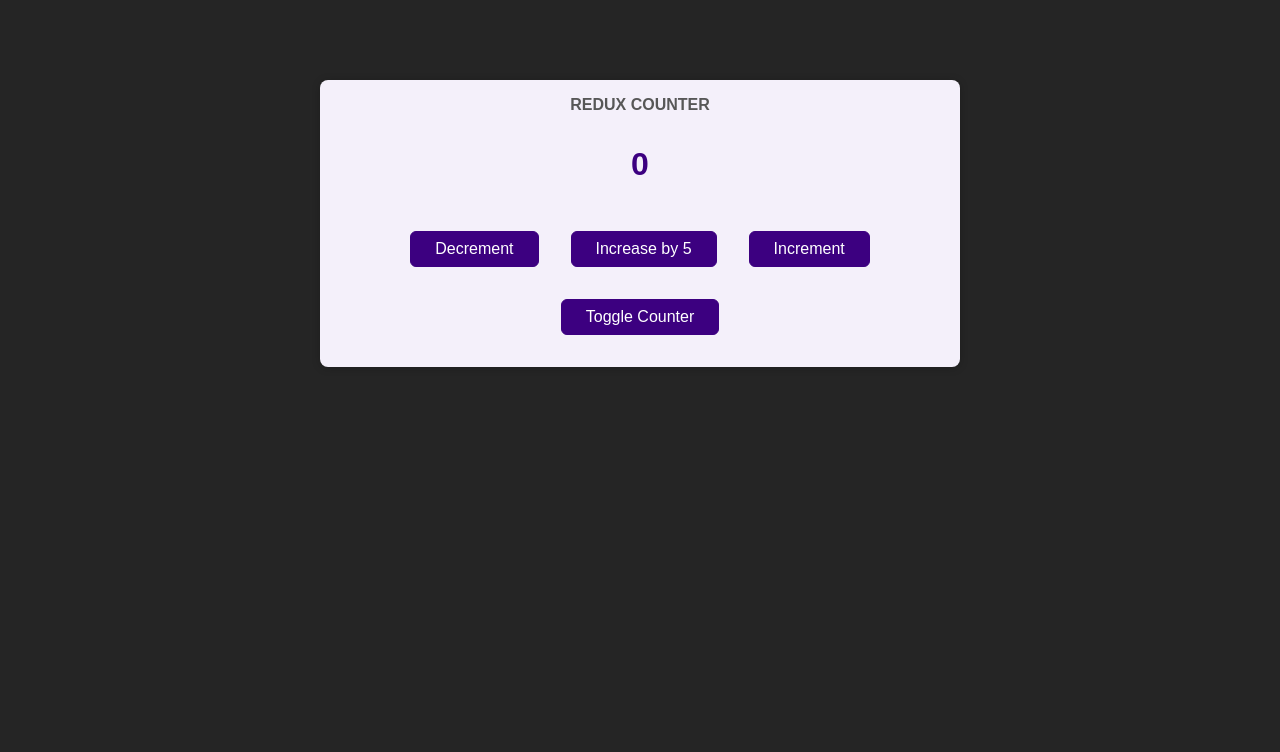
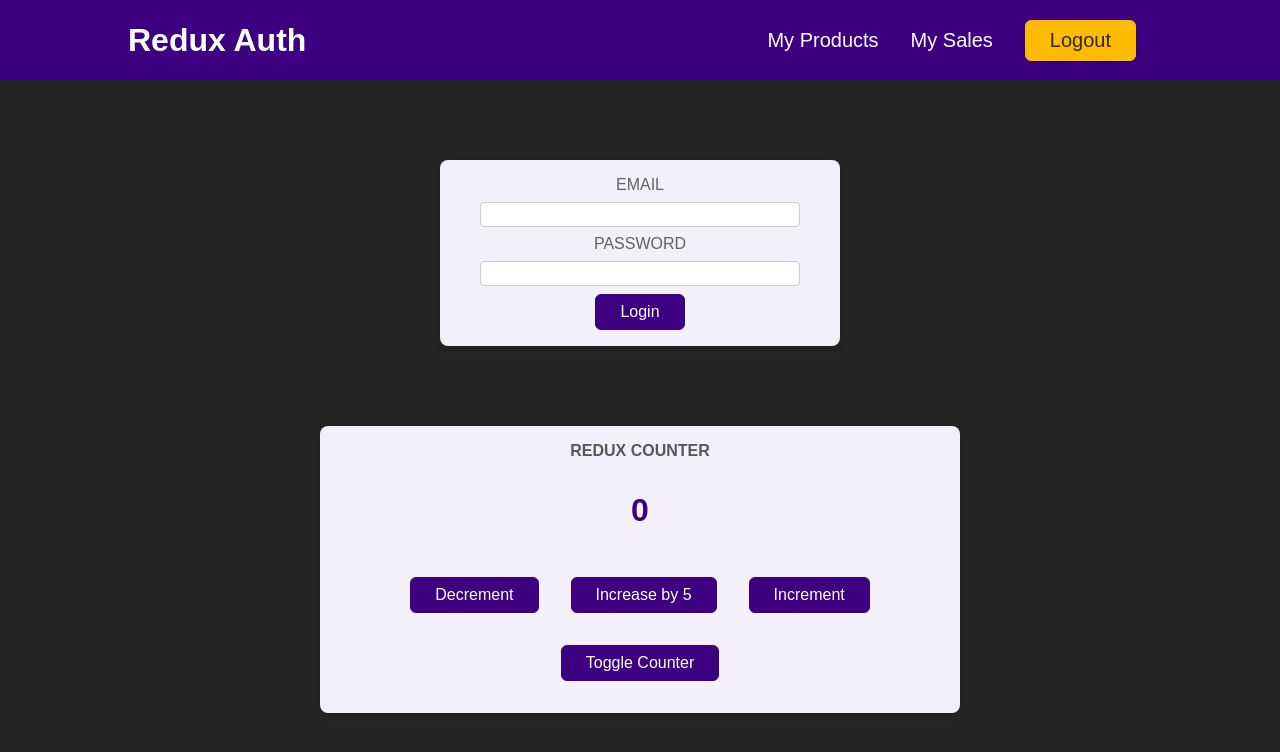
Before and after one commit to ngxpaul/Redux-Learn-Practice, a React (Create React App) app: page / in a window 1280 px wide. Shown: the top 752 px of the page. Built offline with nearby package versions, Linux system fonts and the light colour scheme.

Commit message:
lecture 302

```diff
--- a/src/App.js
+++ b/src/App.js
@@ -1,9 +1,14 @@
 import Counter from './components/Counter';
-
+import Auth from './components/Auth';
+import Header from './components/Header';
 
 function App() {
   return (
+    <>
+    <Header/>
+    <Auth/>
     <Counter />
+    </>
   );
 }
 
```
